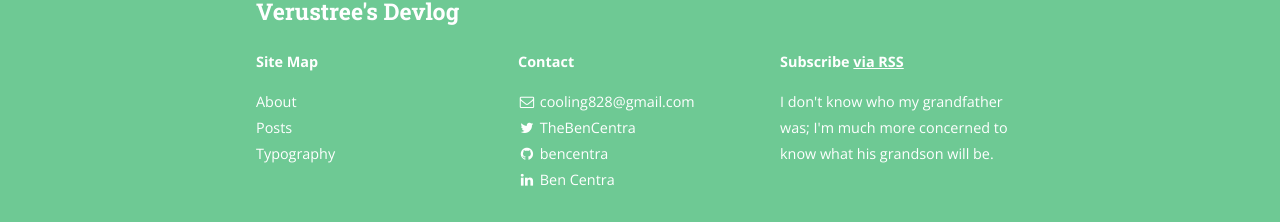
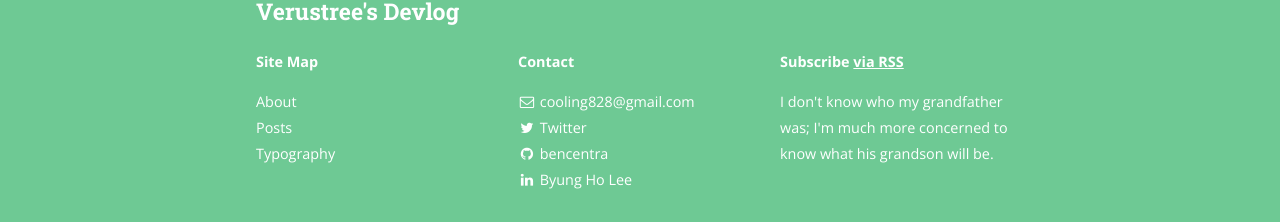
Before and after one commit to verustree/verustree.github.io, a Jekyll site: the page built from index.html, in a window 1280 px wide and 900 px high, scrolled down 1275 px. Shown: the part 675-897 px from the top of the window. Built offline with Jekyll 4.4.1, drawn with Linux system fonts in a browser that asks for light colours; nearby versions of some CDN libraries; the list of posts is cut into pages by our own code.

Commit message:
revise footer
linked in

```diff
--- a/_config.yml
+++ b/_config.yml
@@ -77,14 +77,14 @@ descriptions:
 social:
   - name: Twitter
     icon: twitter
-    username: TheBenCentra
-    url: https://twitter.com/TheBenCentra
+    username: # TheBenCentra
+    url: # https://twitter.com/TheBenCentra
     desc: Follow me on Twitter
     share: true
 
   - name: Facebook
     icon: facebook
-    username: thebencentra
+    username: 이병호
     url: ""
     desc: Friend me on Facebook
     share: true
@@ -98,8 +98,8 @@ social:
 
   - name: LinkedIn
     icon: linkedin
-    username: Ben Centra
-    url: https://www.linkedin.com/pub/ben-centra/47/769/60a
+    username: Byung Ho Lee
+    url: https://www.linkedin.com/in/byungho777/ # https://www.linkedin.com/pub/ben-centra/47/769/60a
     desc: Connect with me on LinkedIn
     share: true
 
```
